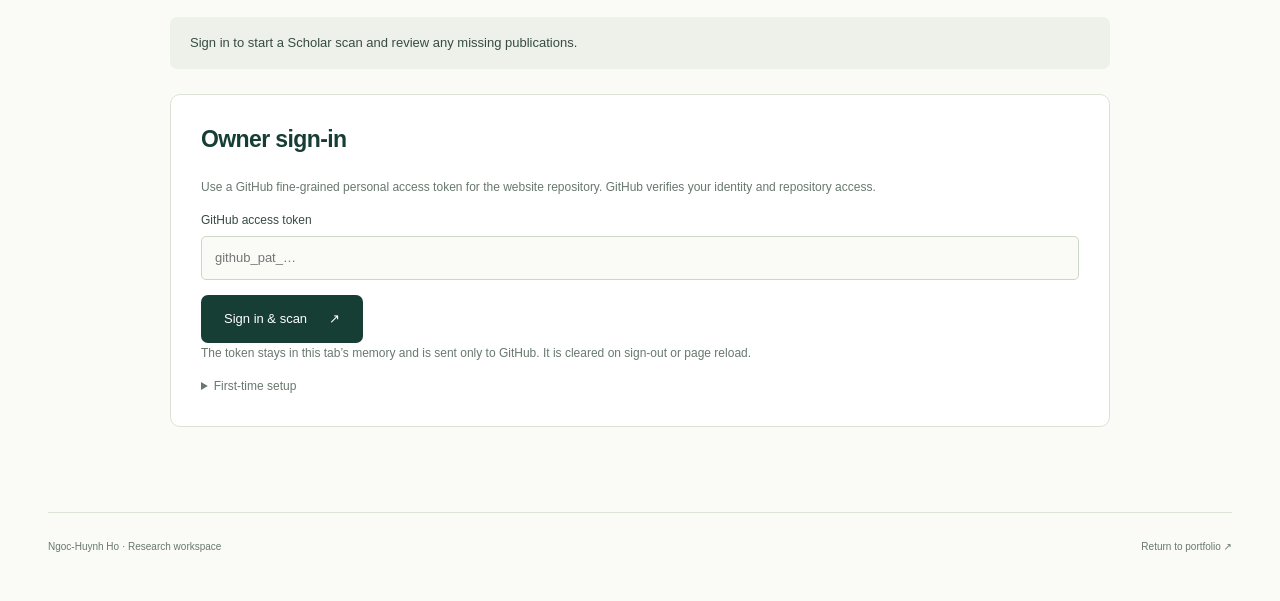
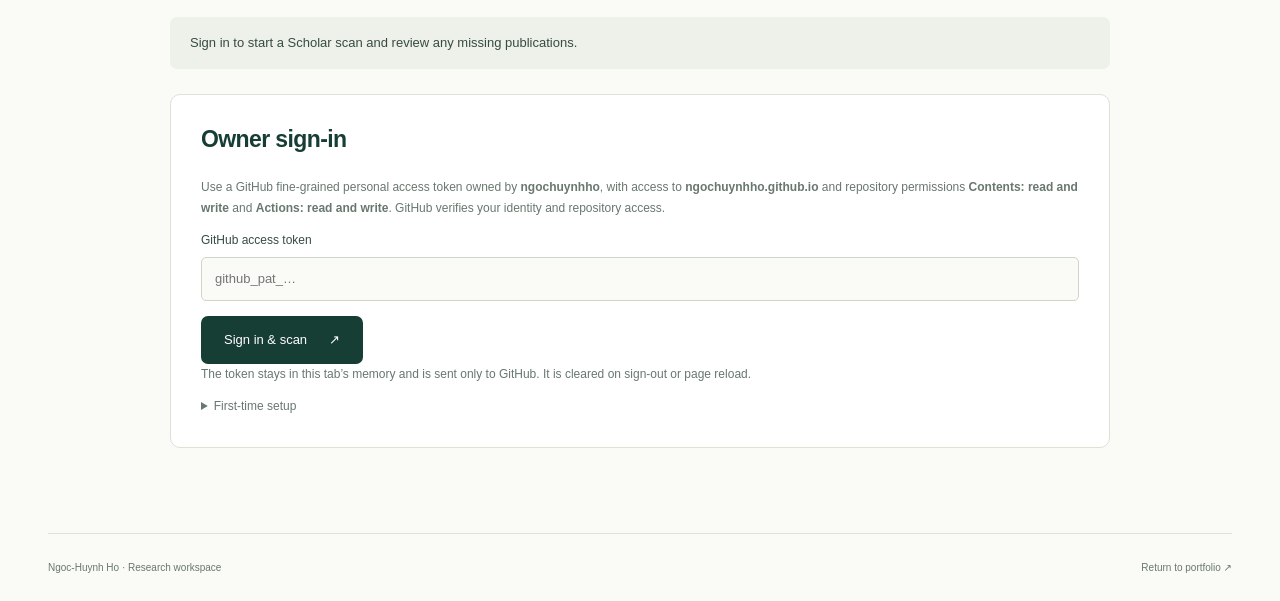
Before and after one commit to ngochuynhho/ngochuynhho.github.io, a plain HTML site: page admin.html in a window 1280 px wide. Shown: the part 321-922 px from the top of the page. Before the commit the page ends 901 px from the top, so only its background shows below. Drawn offline with Linux system fonts and the light colour scheme.

Commit message:
Update admin.html

```diff
--- a/admin.html
+++ b/admin.html
@@ -20,7 +20,7 @@
     <div id="admin-status" class="status-message" role="status" aria-live="polite">Loading owner configuration…</div>
     <section id="login-panel" class="admin-card">
       <h2>Owner sign-in</h2>
-      <p class="help">Use a GitHub fine-grained personal access token for the website repository. GitHub verifies your identity and repository access.</p>
+      <p class="help">Use a GitHub fine-grained personal access token owned by <strong>ngochuynhho</strong>, with access to <strong>ngochuynhho.github.io</strong> and repository permissions <strong>Contents: read and write</strong> and <strong>Actions: read and write</strong>. GitHub verifies your identity and repository access.</p>
       <form id="login-form">
         <label for="github-token">GitHub access token<input id="github-token" type="password" autocomplete="off" spellcheck="false" required placeholder="github_pat_…"></label>
         <button id="login-button" class="button button-primary" type="submit" disabled>Sign in & scan <span aria-hidden="true">↗</span></button>
```
